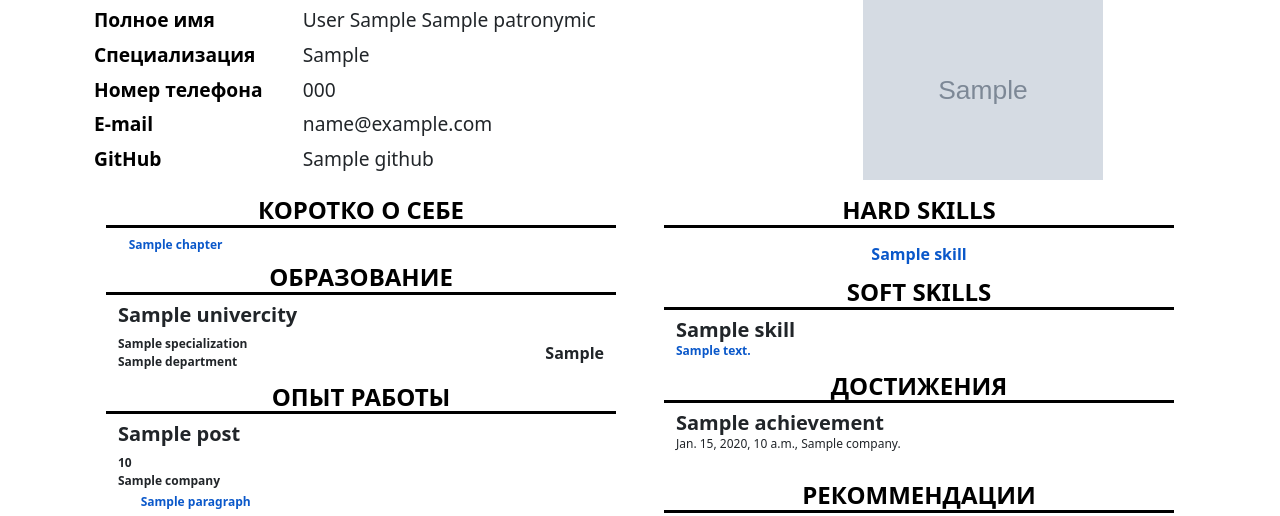
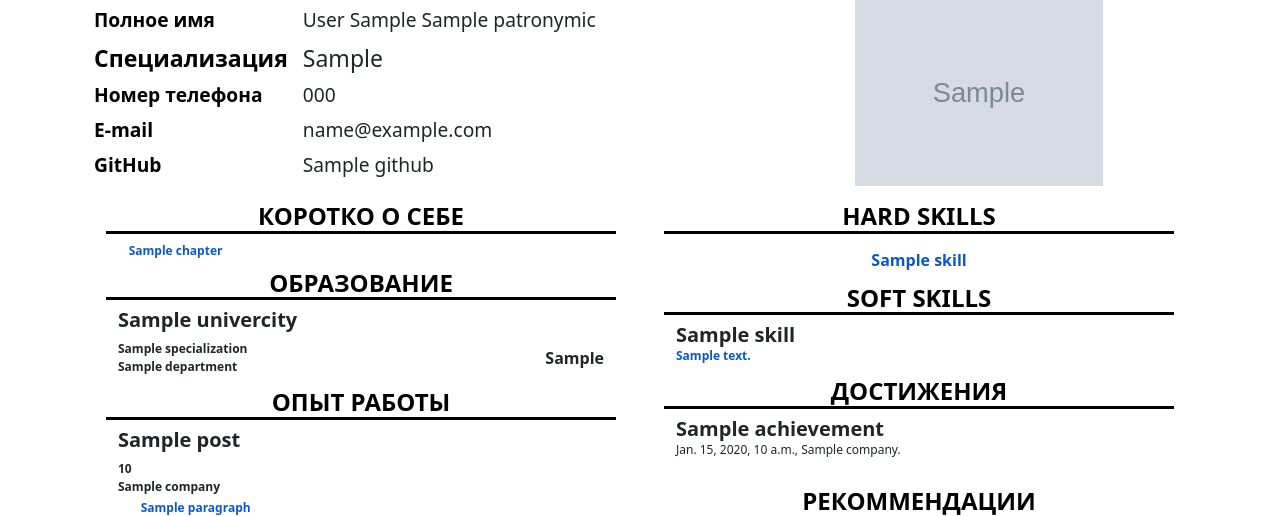
Before and after one commit to ilyashirko/portfolio, a Django app: template main/templates/resume.html in a window 1280 px wide. Shown: the part 80-596 px from the top of the page. Run offline with Django 4.2, Linux system fonts and the light colour scheme; the template is opened without the code that fills it: most values are stand-ins (such as "Sample title", 1, 10 or a date in 2020); grey boxes marked "Sample" are stand-in pictures; some libraries are stand-ins or nearby versions.

Commit message:
update vmax for spec

```diff
--- a/main/templates/resume.html
+++ b/main/templates/resume.html
@@ -18,10 +18,10 @@
             </div>
             <div class="row h-auto" style="margin-right: 0;margin-left: 0;margin-top: 6px;margin-bottom: 6px;">
                 <div class="col-lg-3 h-auto" style="padding-right: 0;padding-left: 0;width: 30%;">
-                    <p class="base_title" style="font-size: 1.5vmax;">Cпециализация</p>
+                    <p class="base_title" style="font-size: 1.8vmax;">Cпециализация</p>
                 </div>
                 <div class="col-lg-5 h-auto" style="padding-right: 0;padding-left: 0;width: auto;">
-                    <p style="margin-bottom: 0;font-size: 1.5vmax;;">{{ candidate.desired_position }}</p>
+                    <p style="margin-bottom: 0;font-size: 1.8vmax;;">{{ candidate.desired_position }}</p>
                 </div>
             </div>
             <div class="row h-auto" style="margin-right: 0;margin-left: 0;margin-top: 6px;margin-bottom: 6px;">
```
